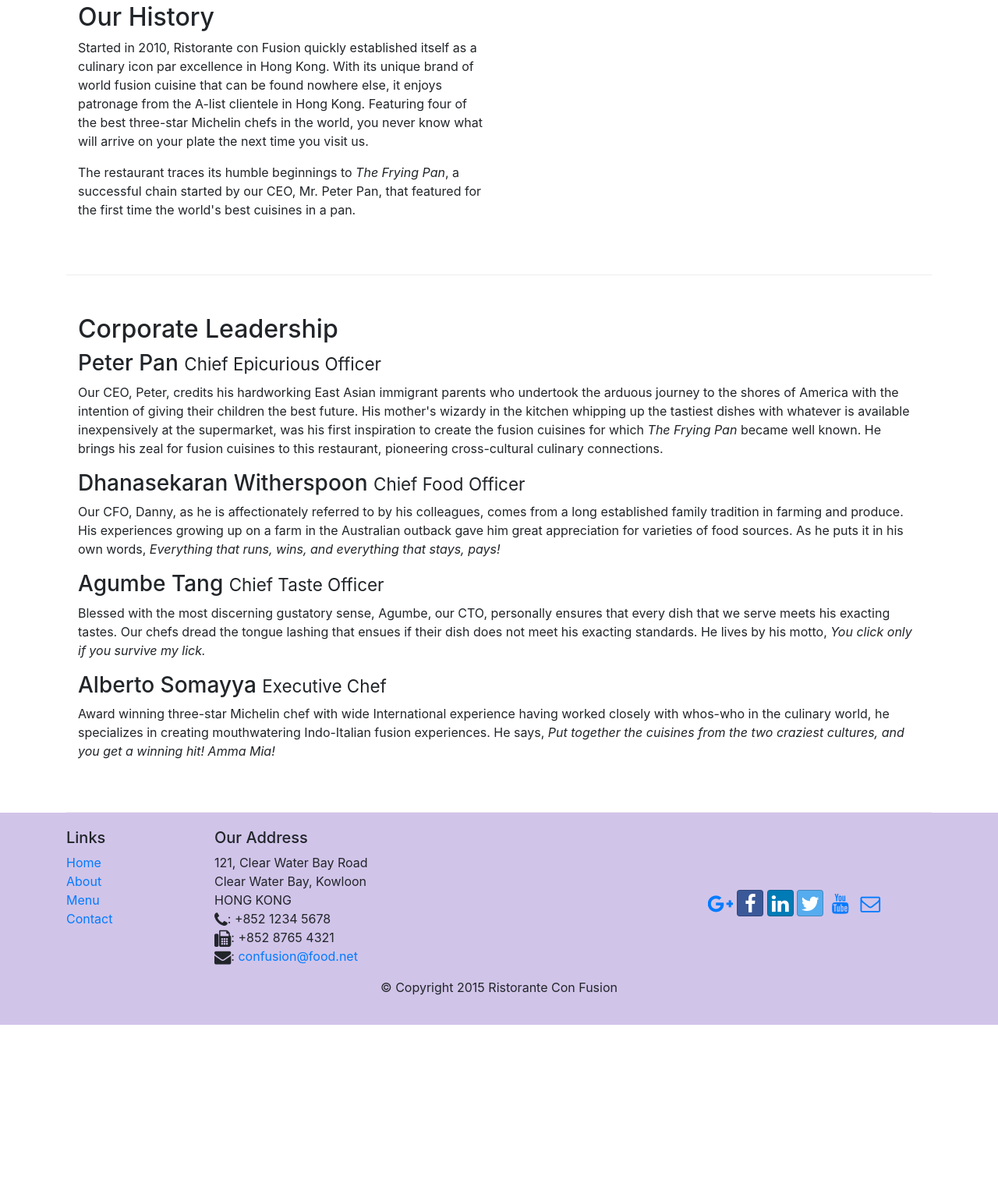
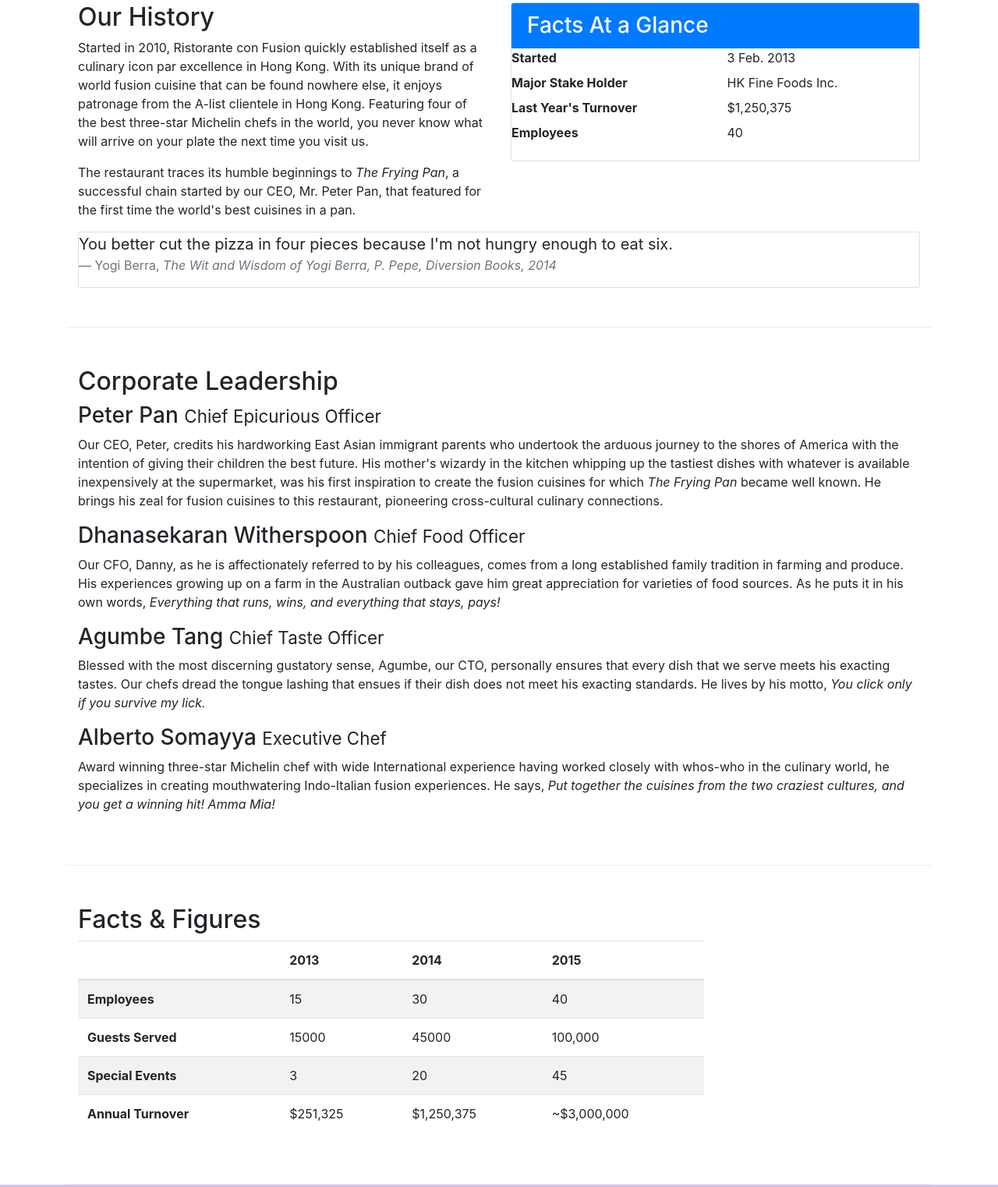
Before and after one commit to vvkTiwari/Ristorante-ConFusion-App, a website: page aboutus.html in a window 1280 px wide. Shown: the part 508-2030 px from the top of the page at 78% size. Before the commit the page ends 1822 px from the top, so only its background shows below. Drawn offline with nearby package versions, Linux system fonts and the light colour scheme.

Commit message:
table and card

```diff
--- a/aboutus.html
+++ b/aboutus.html
@@ -65,8 +65,36 @@
                 <p>Started in 2010, Ristorante con Fusion quickly established itself as a culinary icon par excellence in Hong Kong. With its unique brand of world fusion cuisine that can be found nowhere else, it enjoys patronage from the A-list clientele in Hong Kong.  Featuring four of the best three-star Michelin chefs in the world, you never know what will arrive on your plate the next time you visit us.</p>
                 <p>The restaurant traces its humble beginnings to <em>The Frying Pan</em>, a successful chain started by our CEO, Mr. Peter Pan, that featured for the first time the world's best cuisines in a pan.</p>
             </div>
-            <div class="col-sm">
-            </div >
+
+            <div class="col-12 col-sm-6">
+                <div class="card">
+                    <h3 class="card-header bg-primary text-white">Facts At a Glance</h3>
+                    <div class="card-block">
+                        <dl class="row">
+                            <dt class="col-6">Started</dt>
+                            <dd class="col-6">3 Feb. 2013</dd>
+                            <dt class="col-6">Major Stake Holder</dt>
+                            <dd class="col-6">HK Fine Foods Inc.</dd>
+                            <dt class="col-6">Last Year's Turnover</dt>
+                            <dd class="col-6">$1,250,375</dd>
+                            <dt class="col-6">Employees</dt>
+                            <dd class="col-6">40</dd>
+                       </dl>
+                    </div>
+                </div>
+            </div>
+            <div class="col-12">
+                <div class="card card-block bg-faded">
+                    <blockquote class="blockquote">
+                        <p class="mb-0">You better cut the pizza in four pieces because
+                            I'm not hungry enough to eat six.</p>
+                        <footer class="blockquote-footer">Yogi Berra,
+                          <cite title="Source Title">The Wit and Wisdom of Yogi Berra,
+                            P. Pepe, Diversion Books, 2014</cite>
+                        </footer>
+                    </blockquote>
+                </div>
+            </div>
         </div>
 
 
@@ -81,6 +109,52 @@
                 <p class="hidden-xs-down">Blessed with the most discerning gustatory sense, Agumbe, our CTO, personally ensures that every dish that we serve meets his exacting tastes. Our chefs dread the tongue lashing that ensues if their dish does not meet his exacting standards. He lives by his motto, <em>You click only if you survive my lick.</em></p>
                 <h3>Alberto Somayya <small>Executive Chef</small></h3>
                 <p class="hidden-xs-down">Award winning three-star Michelin chef with wide International experience having worked closely with whos-who in the culinary world, he specializes in creating mouthwatering Indo-Italian fusion experiences. He says, <em>Put together the cuisines from the two craziest cultures, and you get a winning hit! Amma Mia!</em></p>
+            </div>
+       </div>
+        <div class="row row-content">
+            <div class="col-12 col-sm-9">
+                <h2>Facts &amp; Figures</h2>
+                                <div class="table-responsive">
+                <table class="table table-striped">
+                <thead class="thead-inverse">
+                    <tr>
+                        <th>&nbsp;</th>
+                        <th>2013</th>
+                        <th>2014</th>
+                        <th>2015</th>
+                    </tr>
+                </thead>
+                <tbody>
+                    <tr>
+                        <th>Employees</th>
+                        <td>15</td>
+                        <td>30</td>
+                        <td>40</td>
+                    </tr>
+                    <tr>
+                        <th>Guests Served</th>
+                        <td>15000</td>
+                        <td>45000</td>
+                        <td>100,000</td>
+                    </tr>
+                    <tr>
+                        <th>Special Events</th>
+                        <td>3</td>
+                        <td>20</td>
+                        <td>45</td>
+                    </tr>
+                    <tr>
+                        <th>Annual Turnover</th>
+                        <td>$251,325</td>
+                        <td>$1,250,375</td>
+                        <td>~$3,000,000</td>
+                    </tr>
+                </tbody>
+                </table>
+                </div>
+            </div>
+             <div class="col-12 col-sm-3">
+
             </div>
        </div>
 
```
